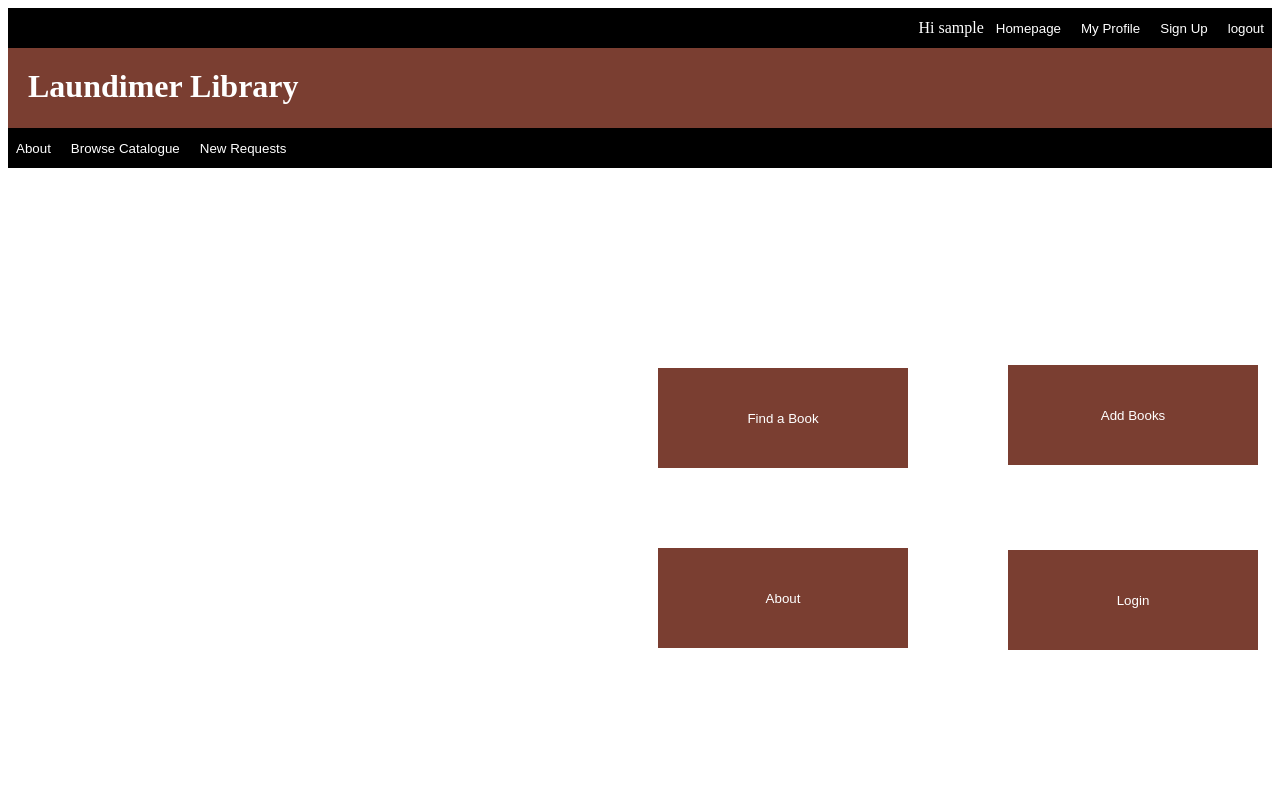
After one commit to laksh2605/Laundimerlibrary2, a PHP site: page / in a window 1280 px wide. The commit adds this page. Run offline with PHP 8.4, Linux system fonts and the light colour scheme; the visitor is signed in with stand-in values (Sample User, id 1).

Commit message:
login and logout and profiles

```diff
--- /dev/null
+++ b/index.php
@@ -0,0 +1,13 @@
+<html>
+    <head>
+        <title>Laundimer Library</title>
+        <link rel="stylesheet" href="header.css">
+    </head>
+    <body>
+    <?php require 'navbar.php'; ?>
+    <button class="profilebuttoncss" style="margin-left: 650px ; margin-top:200px; height:100px; "onclick="document.location.href='browsecatalogue.php'">Find a Book</button>
+    <button class="profilebuttoncss" style="margin-left: 650px ; margin-top:80px; height:100px; "onclick="document.location.href='About.php'">About</button>
+    <button class="profilebuttoncss" style="margin-left: 1000px ; margin-top:-98px; height:100px; "onclick="document.location.href='login.php'">Login</button>
+    <button class="profilebuttoncss" style="margin-left: 1000px ; margin-top:-285px; height:100px; "onclick="document.location.href='addbooks.php'">Add Books</button>
+    </body>
+</html>
--- a/loginsql.php
+++ b/loginsql.php
@@ -15,6 +15,7 @@ try {
         while ($row = $stmt->fetch(PDO::FETCH_ASSOC)) {
             echo "<br> Username : {$row['Username']}  <br> " . "--------------------------------<br>";
             $_SESSION['loggedinuser'] = $row['UserID'];
+            $_SESSION["username"]=$row["Forename"];
         }
     } else {
         echo "0 results";
@@ -24,4 +25,5 @@ try {
 }
 
 $dbh = null;
+header("Location: index.php");
 ?>
--- a/logout.php
+++ b/logout.php
@@ -1,8 +1,9 @@
 <?php
 session_start();
-if(isset($_SESSION['userid']))
+print_r($_SESSION);
+if(isset($_SESSION['loggedinuser']))
 {
-    unset($_SESSION['userid']);
+    unset($_SESSION['loggedinuser']);
 }
 header("Location: login.php");
 ?>
--- a/navbar.php
+++ b/navbar.php
@@ -2,12 +2,28 @@
 <div class="topMenu">
     <?php
     session_start();
-    echo $_SESSION["loggedinuser"];
+    if (isset($_SESSION["loggedinuser"])){
+        echo ("Hi ".$_SESSION["username"]);
+    }
+    //echo $_SESSION["loggedinuser"];
     ?>
             <button class="menubutton" onclick="document.location.href='index.php'">Homepage</button>
             <button class="menubutton" onclick="document.location.href='profile.php'">My Profile</button>
             <button class="menubutton" onclick="document.location.href='Addadmins.php'">Sign Up</button>
-            <button class="menubutton" onclick="document.location.href='login.php'">Login</button>
+            <?php
+            if (isset($_SESSION["loggedinuser"])){
+                $inout='<button class="menubutton" onclick="document.location.href=';
+                $inoutend='">logout</button>';
+
+                echo($inout."'logout.php'".$inoutend);
+            }else{
+                    $inout='<button class="menubutton" onclick="document.location.href=';
+                    $inoutend='">Login</button>';
+
+                    echo($inout."'login.php'".$inoutend);
+                }
+            ?>
+
         </div>
         <div class="middlebar">
         <h1>Laundimer Library</h1>
```
Also changed, not shown: profile.php (+7 -0 lines).
